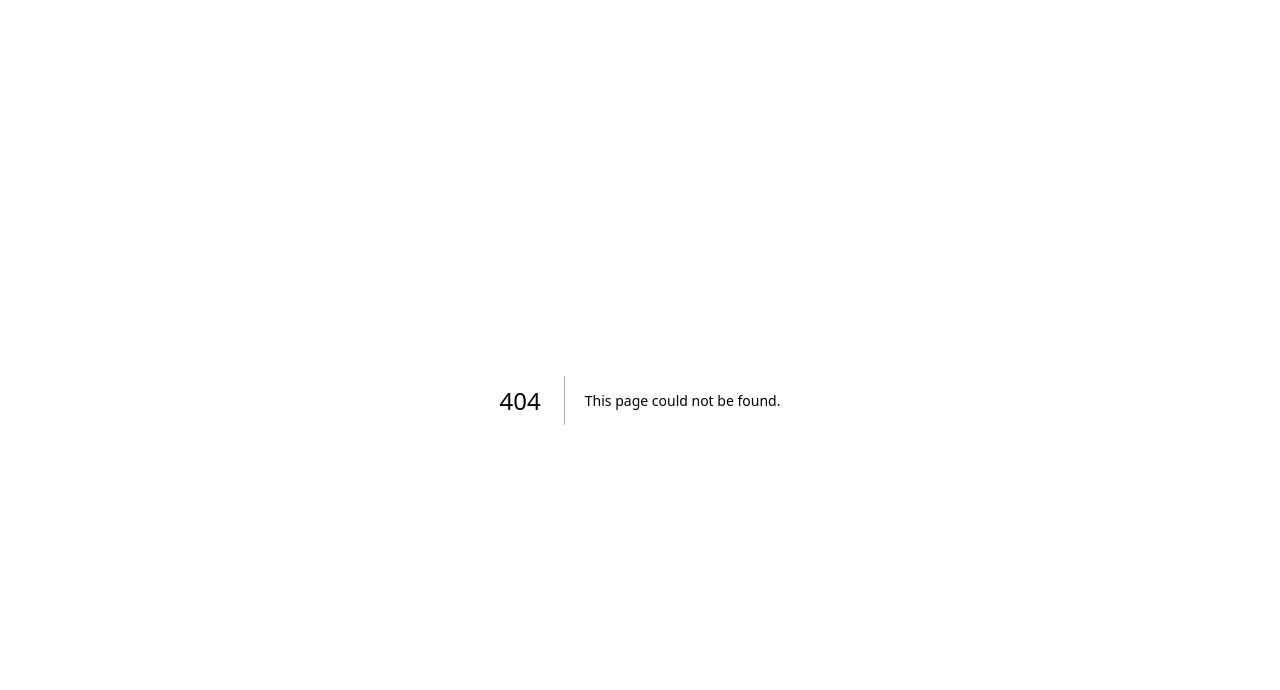
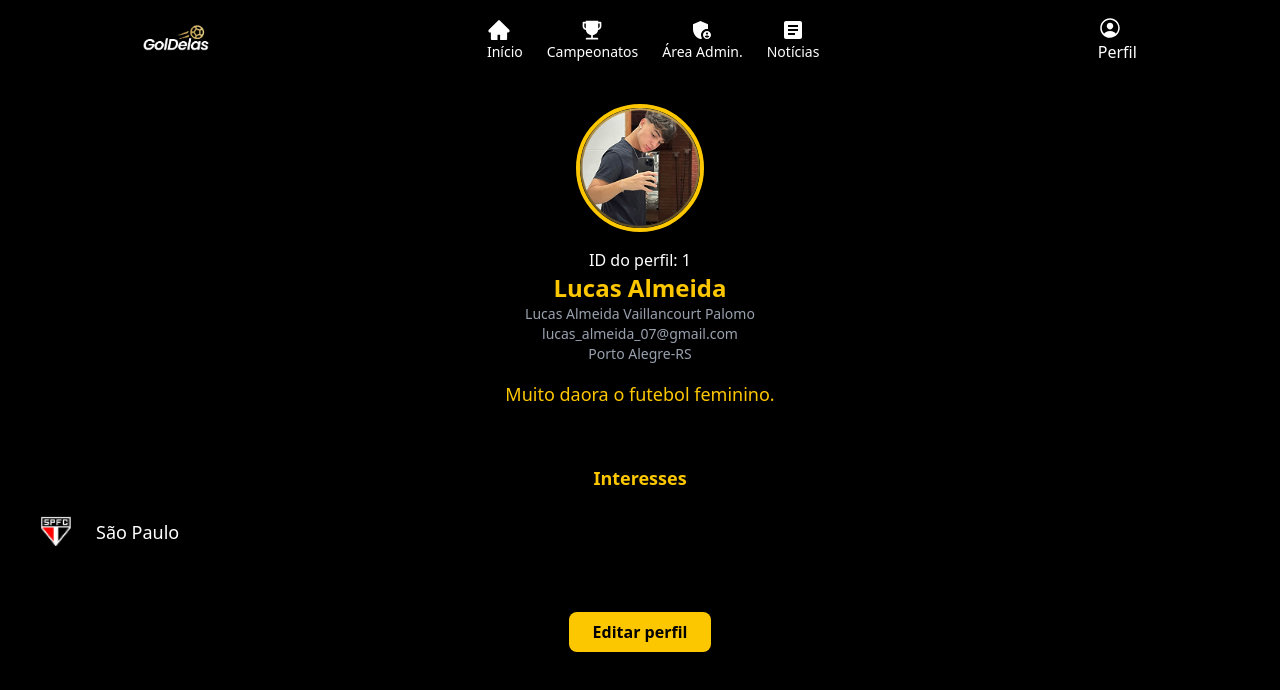
Before and after one commit to Henrique0602/GolDelas, a Next.js app in the folder sprint3/: page /Perfil/1 in a window 1280 px wide. Before the commit this address had no page. Shown: the top 690 px of the page. Built offline with nearby package versions, Linux system fonts and the light colour scheme.

Commit message:
Criação de Perfil

```diff
--- a/sprint3/app/Estatisticas/[id]/page.js
+++ b/sprint3/app/Estatisticas/[id]/page.js
@@ -123,9 +123,9 @@ const Estatisticas = () => {
     }
 
     return (
-        <div className="bg-black text-white min-h-screen p-6">
+        <div className="bg-black text-white min-h-screen p-6 ">
             <Header></Header>
-            <div className="text-center mb-6">
+            <div className="text-center mt-10">
                 <div className="flex justify-center items-center space-x-4">
                     <img src={jogo.imagens.time1} alt={jogo.time1} className="h-12 w-12" />
                     <p className="text-4xl font-bold">{jogo.placar}</p>
--- /dev/null
+++ b/sprint3/app/Perfil/[id]/page.js
@@ -0,0 +1,49 @@
+'use client'
+import Header from "@/app/components/Header";
+import { useParams } from "next/navigation";
+
+const Perfil = () => {
+  const { id } = useParams();
+
+  return (
+    <section className="p-4 bg-black text-white min-h-screen">
+      <Header />
+
+      <main className="flex flex-wrap justify-around gap-6 text-center items-stretch mt-10">
+        <div className="flex flex-col items-center text-center">
+          <img
+            src="/Perfil.png"
+            alt="Foto de perfil"
+            className="h-32 w-32 rounded-full border-4 border-yellow-400 mb-4"
+          />
+           <p>ID do perfil: {id}</p>
+          <h1 className="text-yellow-400 text-2xl font-bold">Lucas Almeida</h1>
+          <p className="text-gray-400 text-sm">Lucas Almeida Vaillancourt Palomo</p>
+          <p className="text-gray-400 text-sm">lucas_almeida_07@gmail.com</p>
+          <p className="text-gray-400 text-sm">Porto Alegre-RS</p>
+          <p className="text-yellow-400 text-lg mt-4">Muito daora o futebol feminino.</p>
+        </div>
+
+        <div className="mt-8 w-full px-4">
+          <h2 className="text-yellow-400 text-lg font-bold mb-4">Interesses</h2>
+          <div className="flex items-center space-x-4">
+            <img
+              src="/SP.png"
+              alt="São Paulo"
+              className="h-12 w-12 object-contain"
+            />
+            <p className="text-white text-lg font-medium">São Paulo</p>
+          </div>
+        </div>
+
+        <button className="mt-8 bg-yellow-400 text-black font-bold py-2 px-6 rounded-lg hover:bg-yellow-500">
+          Editar perfil
+        </button>
+      </main>
+
+
+    </section>
+  );
+};
+
+export default Perfil;
--- a/sprint3/app/components/Header.js
+++ b/sprint3/app/components/Header.js
@@ -5,7 +5,7 @@ import Link from "next/link";
 
 const Header = () => {
   return (
-    <header className="flex items-center justify-between p-4 border-b border-gray-700 bg-black">
+    <header className="flex flex-wrap justify-around gap-6 text-center items-stretch">
       {/* Logo Section */}
       <div className="flex items-center space-x-4">
         <img src="/logo.png" alt="Logo GolDelas" className="h-8" />
@@ -37,8 +37,11 @@ const Header = () => {
       </nav>
 
       <div className="flex flex-col items-center">
-        <IoPersonCircleOutline className="text-2xl" />
-        <p>Perfil</p>
+        <Link href="/Perfil/1">
+          <IoPersonCircleOutline className="text-2xl" />
+          <p>Perfil</p>
+        </Link>
+
       </div>
     </header>
   );
```
Also changed, not shown: sprint3/app/Estastisticas.js (deleted), sprint3/public/Perfil.png (added).
